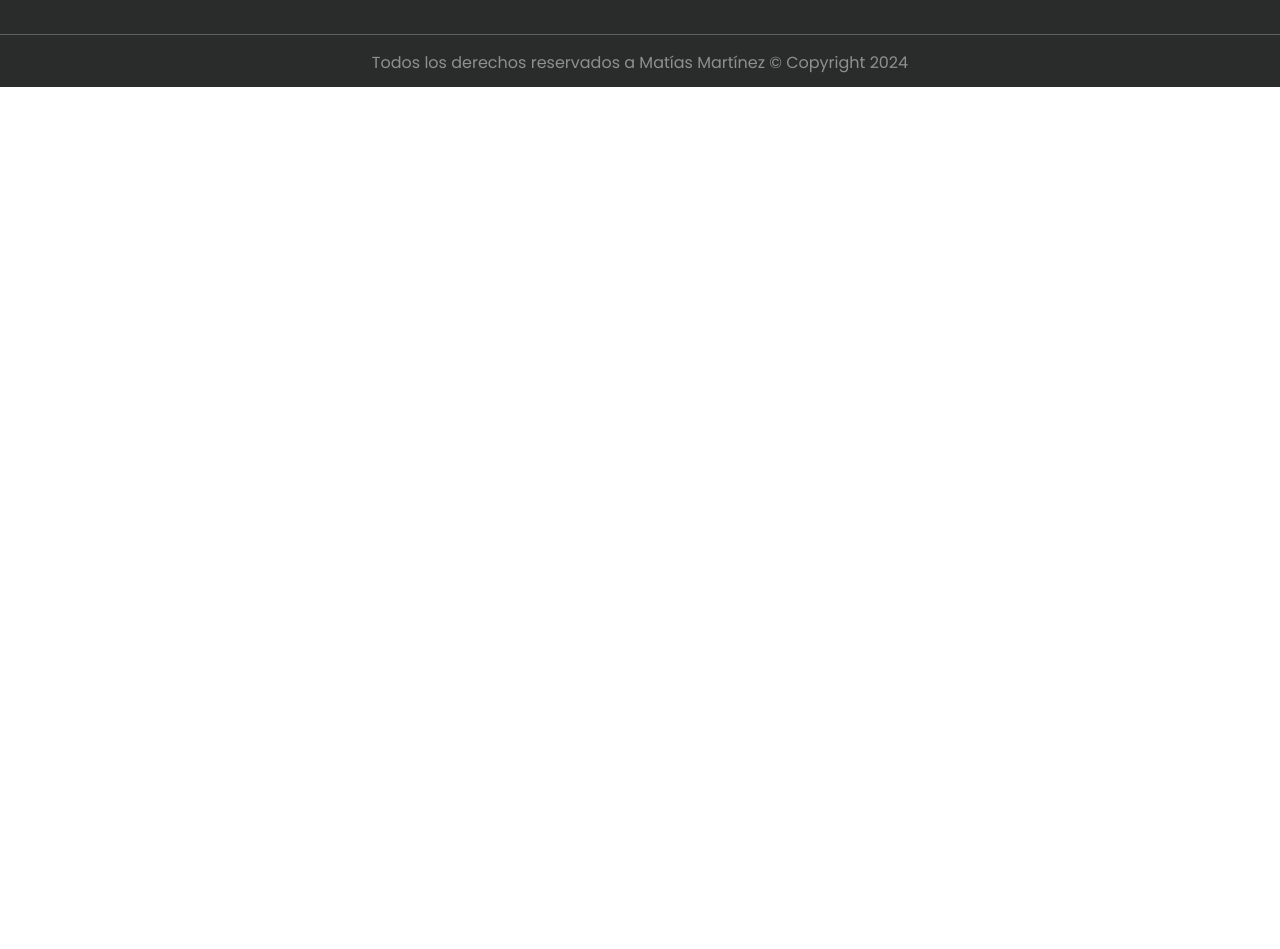
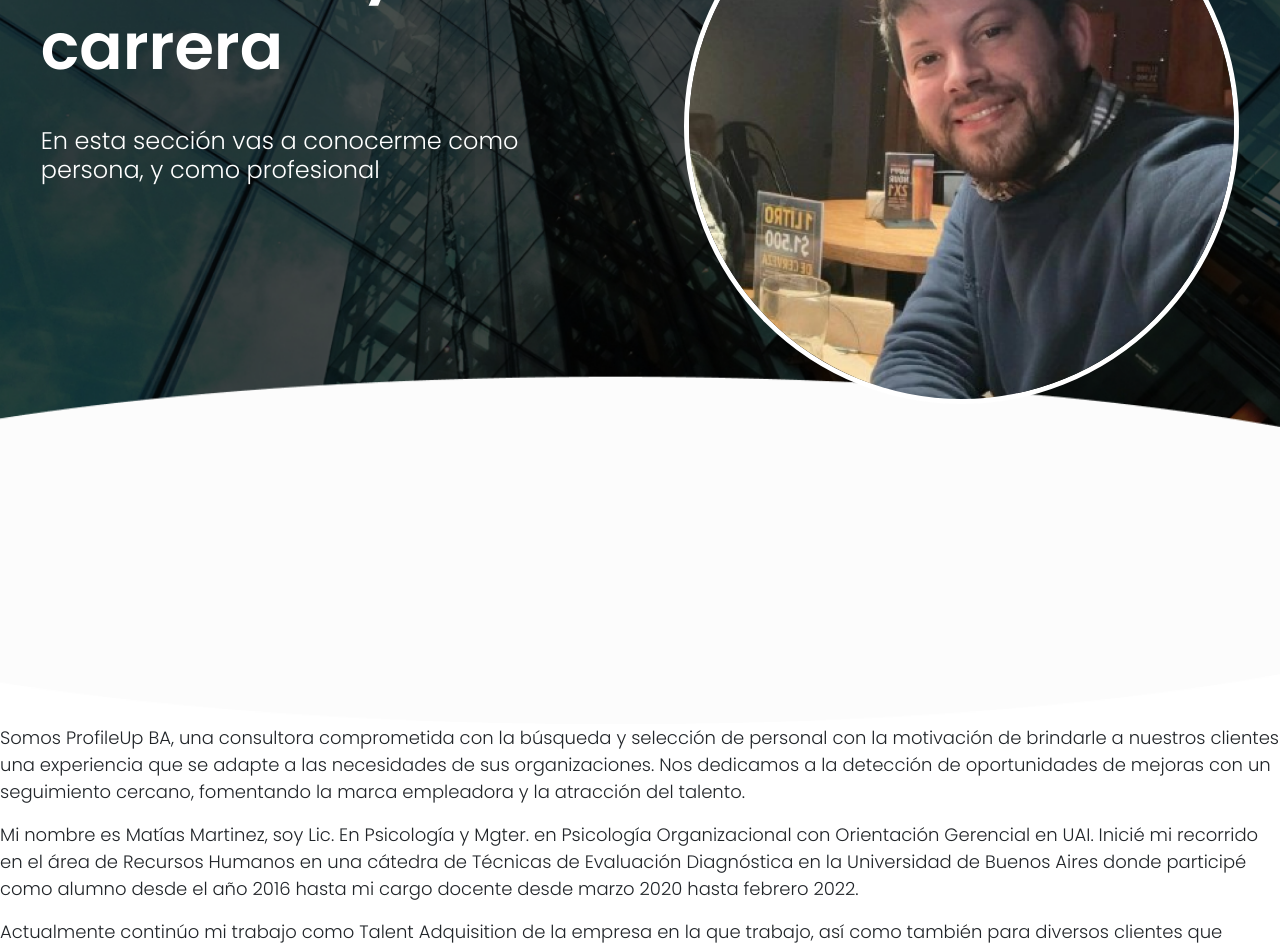
Before and after one commit to TomasSorgetti/profileup, a React (Vite) app: page /about in a window 1280 px wide. Shown: the part 360-1309 px from the top of the page. Before the commit the page ends 800 px from the top, so only its background shows below. Built offline with nearby package versions, Linux system fonts and the light colour scheme.

Commit message:
about update - basic structure

```diff
--- a/src/components/features/contactForm/ContactForm.module.css
+++ b/src/components/features/contactForm/ContactForm.module.css
@@ -12,7 +12,7 @@
   border: none;
   color: var(--white);
   height: 77px;
-  font-size: 2rem;
+  font-size: 1.5rem;
   font-weight: 700;
   cursor: pointer;
   box-shadow: 0px 0px 2px rgba(0, 0, 0, 0.154);
--- a/src/components/layout/home/mainTitle/Maintitle.jsx
+++ b/src/components/layout/home/mainTitle/Maintitle.jsx
@@ -9,7 +9,7 @@ const Maintitle = ({ markedtext, title, description }) => {
     <div className={styles.main_title_container}>
       <span>{markedtext}</span>
       <h1>{title}</h1>
-      <p>{description}</p>
+      <h3>{description}</h3>
     </div>
   );
 };
--- a/src/components/layout/home/mainTitle/Maintitle.module.css
+++ b/src/components/layout/home/mainTitle/Maintitle.module.css
@@ -12,7 +12,8 @@
   letter-spacing: 0.3125rem;
   font-size: 1.5rem;
 }
-.main_title_container h1,  .main_title_container p{
+.main_title_container h1,
+.main_title_container h3 {
   display: inline;
   max-width: 562px;
 }
--- a/src/components/ui/contactFormField/ContactFormField.module.css
+++ b/src/components/ui/contactFormField/ContactFormField.module.css
@@ -9,7 +9,7 @@
 }
 .container label {
   font-weight: 700;
-  font-size: 2rem;
+  font-size: 1.5rem;
 }
 .container input,
 .container textarea {
--- a/src/pages/about/About.jsx
+++ b/src/pages/about/About.jsx
@@ -1,11 +1,54 @@
-import React from 'react'
+import React from "react";
+
+// styles
+import styles from "./About.module.css";
+
+// Profile image
+import profileImage from "../../assets/images/profile_image.png";
+// Main title import
+import Maintitle from "../../components/layout/home/mainTitle/Maintitle";
 
 const About = () => {
   return (
     <div>
-      <h1>About</h1>
+      <div className={styles.about_banner}>
+        <div className={styles.about_wrapper}>
+          <Maintitle
+            markedtext="MATÍAS ALBERTO MARTÍNEZ"
+            title="Sobre mí, y mi carrera"
+            description="En esta sección vas a conocerme como persona, y como profesional"
+          ></Maintitle>
+          <div className={styles.profile_image}>
+            <img src={profileImage} alt="profile" />
+          </div>
+        </div>
+      </div>
+
+      <div>
+        <p>
+          Somos ProfileUp BA, una consultora comprometida con la búsqueda y
+          selección de personal con la motivación de brindarle a nuestros
+          clientes una experiencia que se adapte a las necesidades de sus
+          organizaciones. Nos dedicamos a la detección de oportunidades de
+          mejoras con un seguimiento cercano, fomentando la marca empleadora y
+          la atracción del talento.
+        </p>
+        <p>
+          Mi nombre es Matías Martinez, soy Lic. En Psicología y Mgter. en
+          Psicología Organizacional con Orientación Gerencial en UAI. Inicié mi
+          recorrido en el área de Recursos Humanos en una cátedra de Técnicas de
+          Evaluación Diagnóstica en la Universidad de Buenos Aires donde
+          participé como alumno desde el año 2016 hasta mi cargo docente desde
+          marzo 2020 hasta febrero 2022.
+        </p>
+        <p>
+          Actualmente continúo mi trabajo como Talent Adquisition de la empresa
+          en la que trabajo, así como también para diversos clientes que
+          requieran de nuestros servicios.
+        </p>
+      </div>
     </div>
-  )
-}
+  );
+};
 
-export default About
+export default About;
--- a/src/pages/about/About.module.css
+++ b/src/pages/about/About.module.css
@@ -0,0 +1,22 @@
+.profile_image img {
+  width: 555px;
+  object-fit: cover;
+  border-radius: 50%;
+  border: 5px solid var(--white);
+}
+.about_banner {
+  background: url("../../assets/images/profile_background.png") no-repeat;
+  background-size: cover;
+  background-position: bottom center;
+  display: flex;
+}
+.about_wrapper {
+  position: relative;
+  width: 100%;
+  max-width: 1400px;
+  margin: 120px auto;
+  display: flex;
+  justify-content: space-around;
+  flex-wrap: wrap;
+  padding-bottom: 200px;
+}
```
Also changed, not shown: src/assets/images/profile_background.png (added), src/assets/images/profile_image.png (added).
